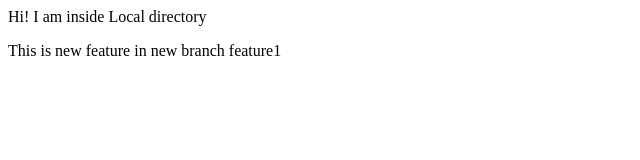
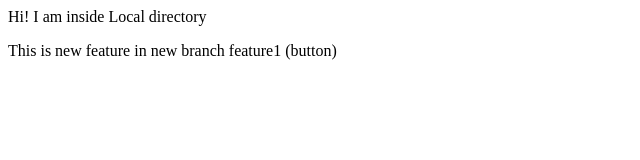
Before and after one commit to akash5543/local, a plain HTML site: page index.html in a window 1280 px wide. Shown: the full height of the page, 0-640 px from the left. Drawn offline with Linux system fonts and the light colour scheme.

Commit message:
add button

```diff
--- a/index.html
+++ b/index.html
@@ -1,2 +1,2 @@
 <p>Hi! I am inside Local directory</p>
-<p>This is new feature in new branch feature1</p>
+<p>This is new feature in new branch feature1 (button)</p>
```
